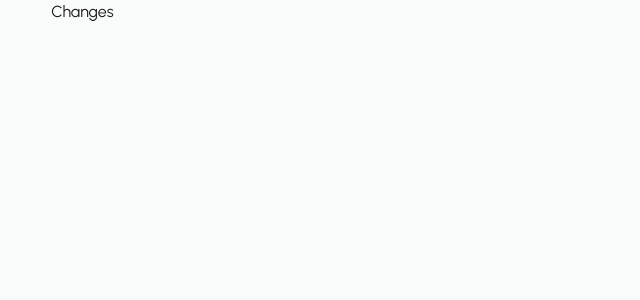
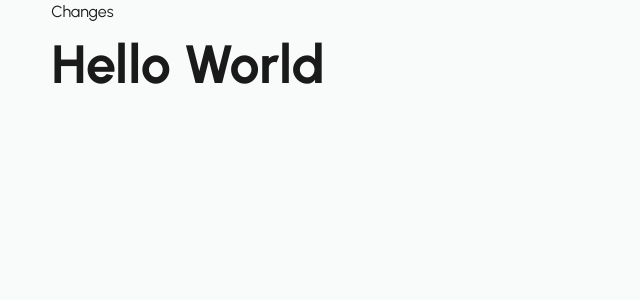
Before and after one commit to Naawa/shop-framework, a SvelteKit app: page / in a window 1280 px wide. Shown: the top 300 px of the page, without its empty margins (0-640 px from the left). Built offline with nearby package versions, Linux system fonts and the light colour scheme.

Commit message:
Testing footer

```diff
--- /dev/null
+++ b/src/lib/components/Footer.svelte
@@ -0,0 +1 @@
+<h1>Hello World</h1>
--- a/src/routes/+layout.svelte
+++ b/src/routes/+layout.svelte
@@ -1,8 +1,10 @@
 <script lang="ts">
+	import Footer from "$lib/components/Footer.svelte";
 	import Navigation from "$lib/components/Navigation.svelte";
     import "$lib/scss/styles.scss"
-    Navigation
+
 </script>
 
 <Navigation></Navigation>
+<Footer></Footer>
 <slot />
```
